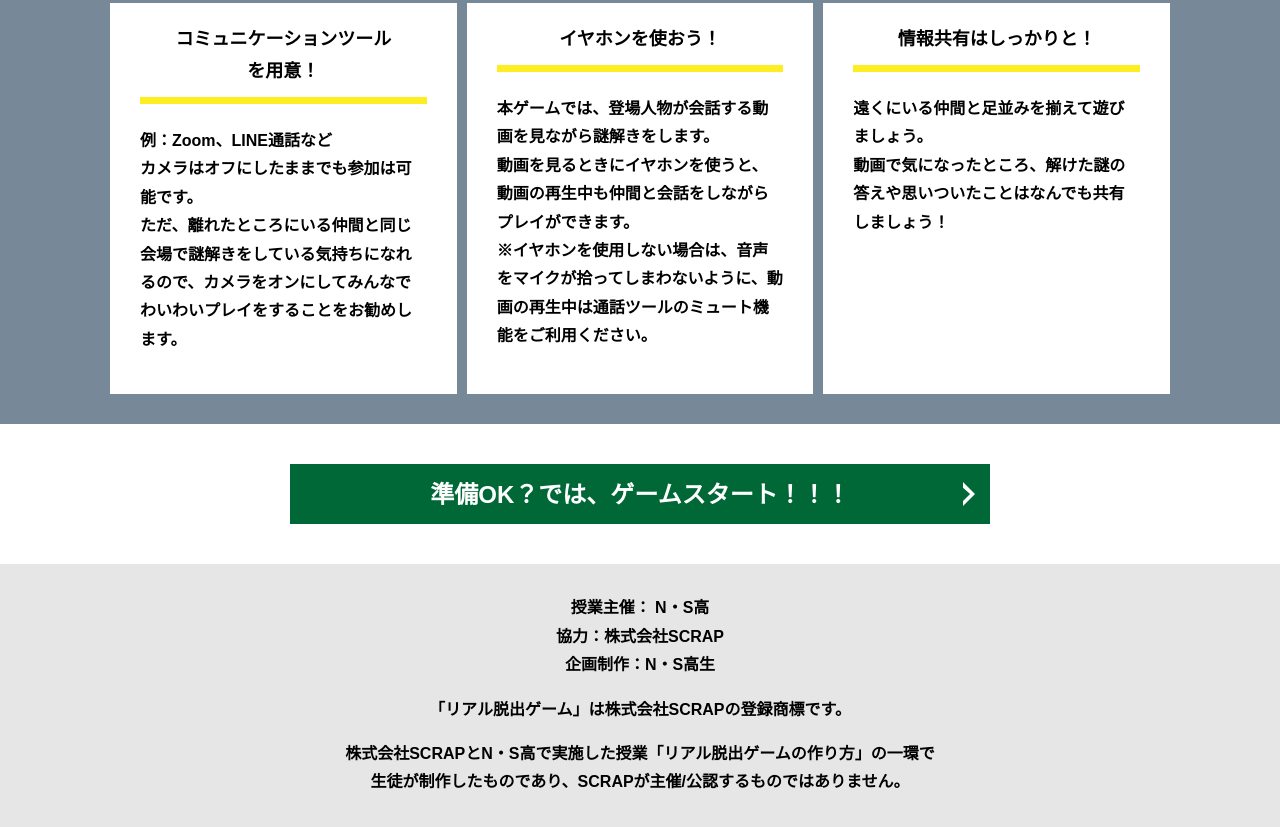
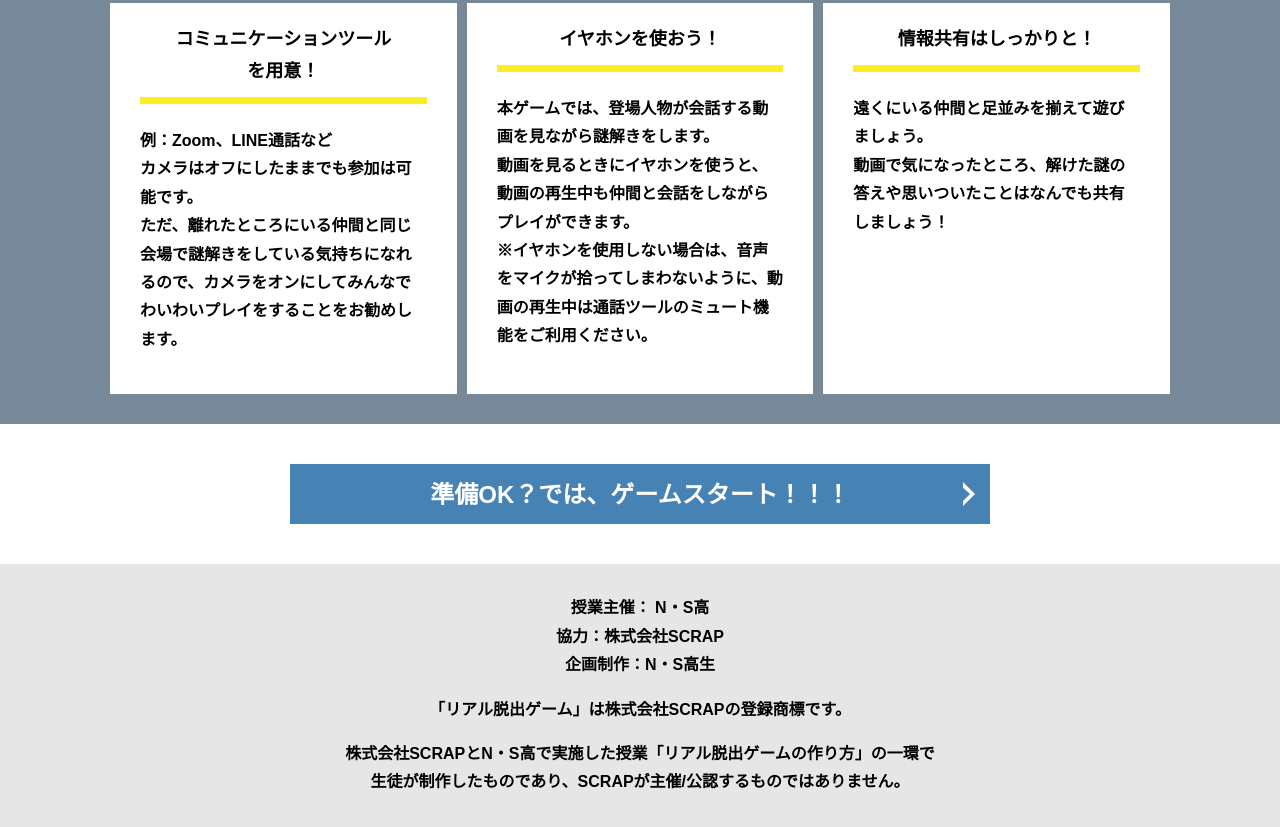
Before and after one commit to SanoMasaya/alfa-yoyogi-A, a plain HTML site: page index.html in a window 1280 px wide. Shown: the part 2319-3146 px from the top of the page. Drawn offline with Linux system fonts and the light colour scheme.

Commit message:
Update style.css

```diff
--- a/assets/css/style.css
+++ b/assets/css/style.css
@@ -339,7 +339,8 @@ button {
   display: block;
   text-decoration: none;
   cursor: pointer;
-  background-color: #006837;
+/*   background-color: #006837; */
+  background-color: steelblue;
   color: #fff;
   font-size: 24px;
   line-height: 1.54167;
```
